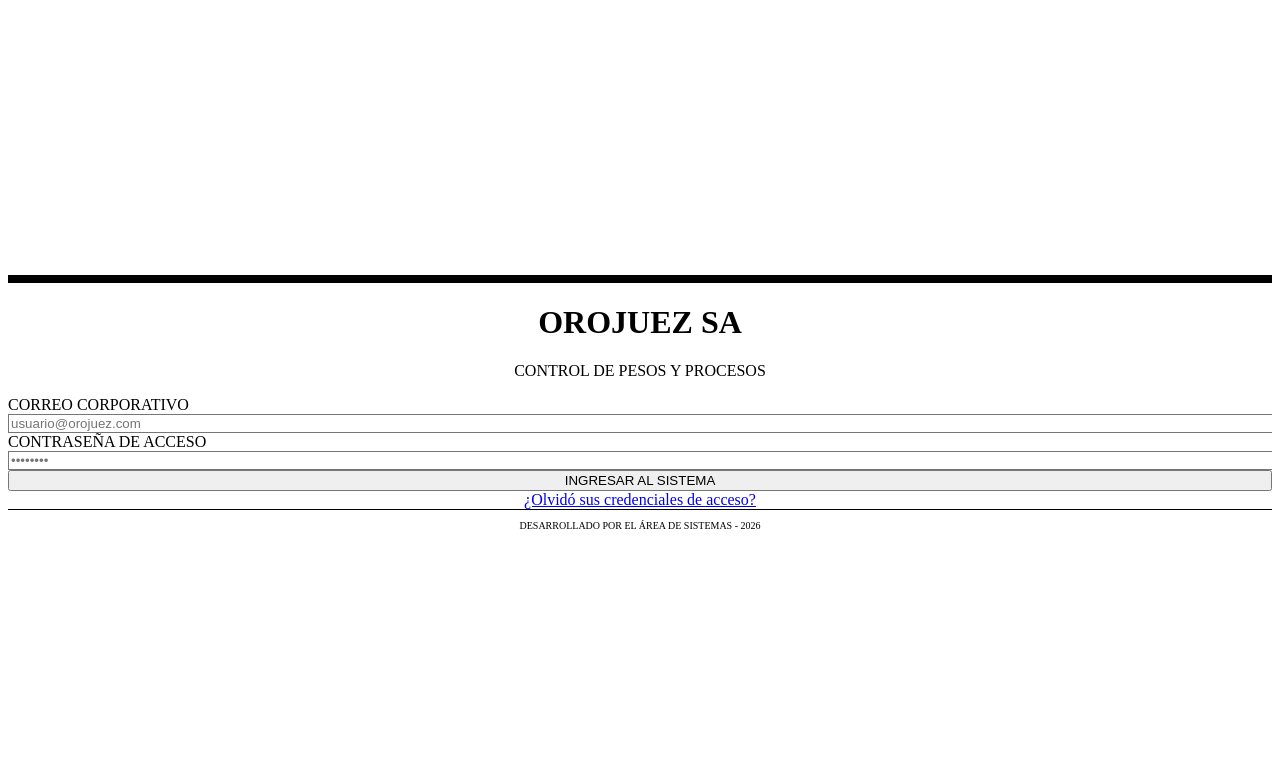
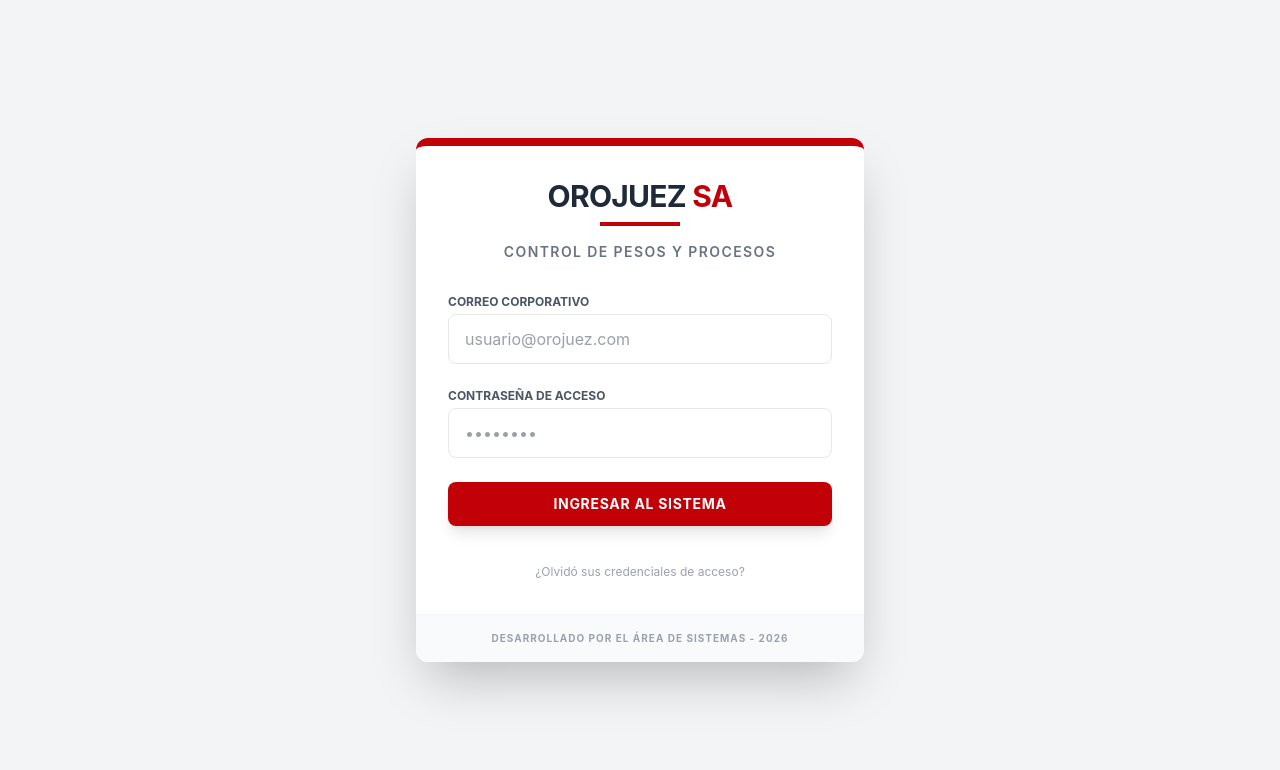
Before and after one commit to Sistemas-OroJuez/Control-Pesos-Procesos, a Next.js app: page / in a window 1280 px wide. Shown: the top 770 px of the page. Built offline with nearby package versions, Linux system fonts and the light colour scheme.

Commit message:
Actualizando a Tailwind PostCSS v4

```diff
--- a/package.json
+++ b/package.json
@@ -14,7 +14,7 @@
     "react-dom": "19.2.3"
   },
   "devDependencies": {
-    "@tailwindcss/postcss": "^4",
+    "@tailwindcss/postcss": "^4.2.1",
     "@types/node": "^20",
     "@types/react": "^19",
     "@types/react-dom": "^19",
--- a/postcss.config.mjs
+++ b/postcss.config.mjs
@@ -1,6 +1,6 @@
 export default {
   plugins: {
-    tailwindcss: {},
+    "@tailwindcss/postcss": {},
     autoprefixer: {},
   },
 };
--- a/src/app/globals.css
+++ b/src/app/globals.css
@@ -1,3 +1 @@
-@tailwind base;
-@tailwind components;
-@tailwind utilities;
+@import "tailwindcss";
```
Also changed, not shown: 1 other file (tests, documents, lock files or other folders).
